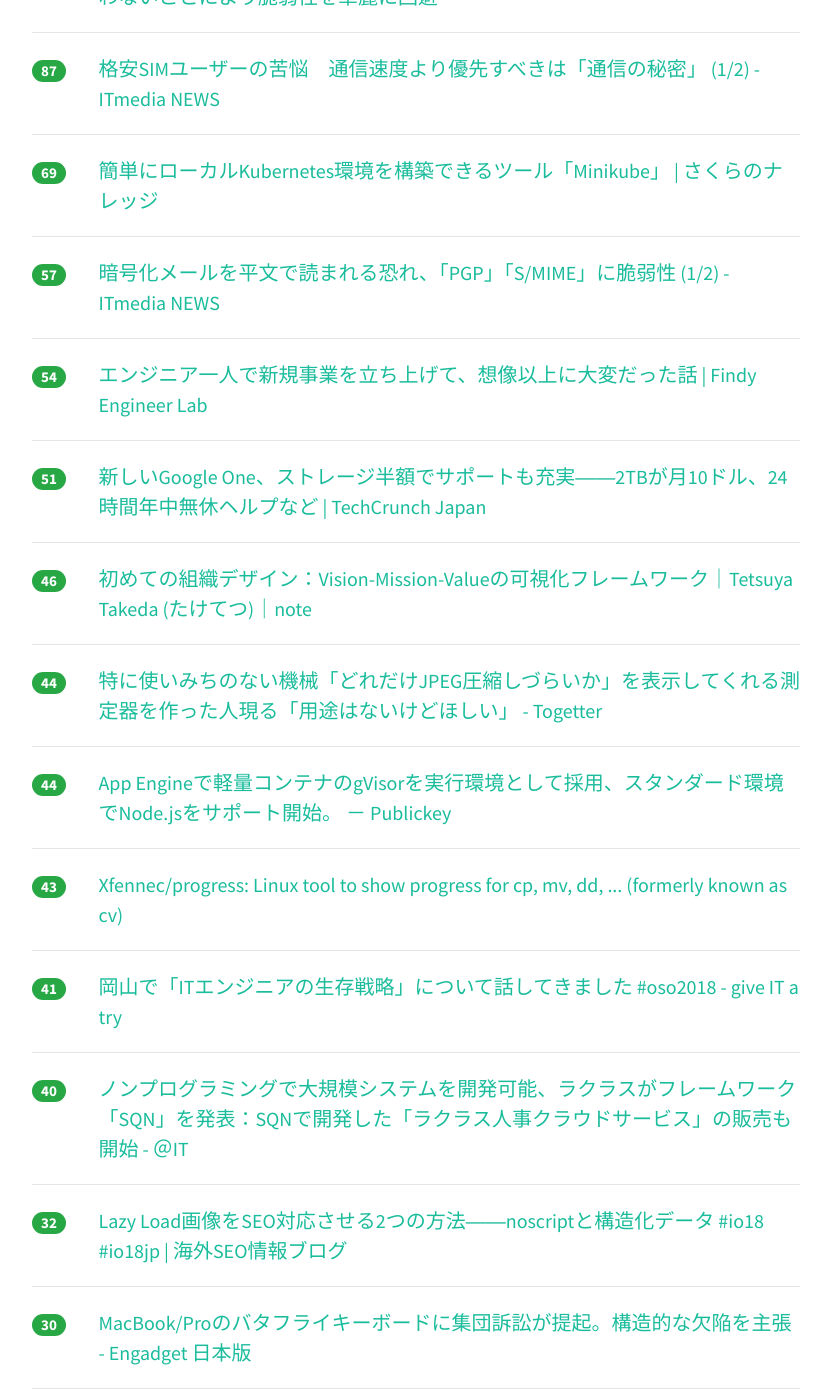
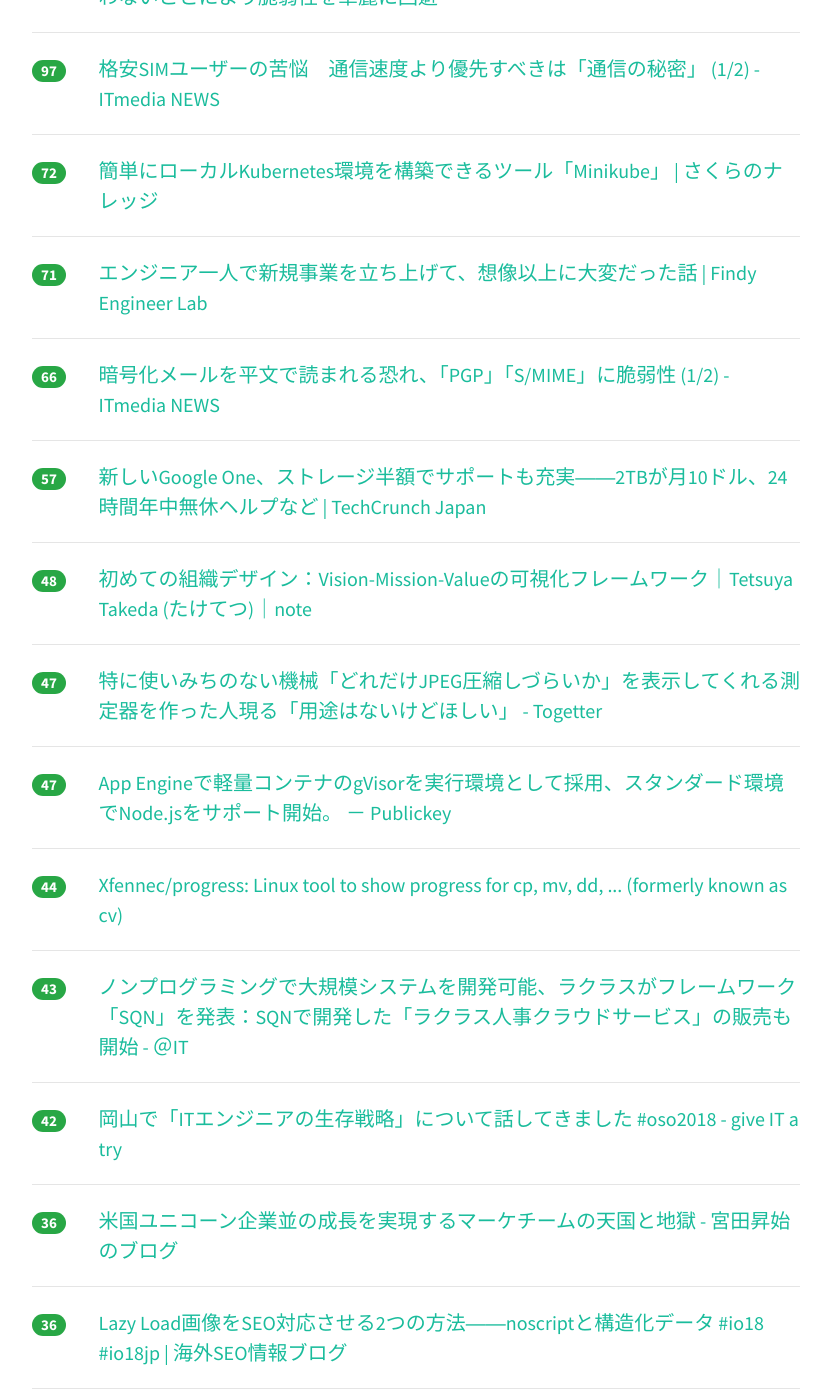
Before and after one commit to yatta47/hatena-matome-site, a Jekyll site: the page built from _posts/2018-05-15-hatena.md, in a window 1280 px wide and 1400 px high, scrolled down 598 px. Shown: the whole window, without its empty margins (224-1054 px from the left). Built offline with Jekyll 4.4.1, drawn with Linux system fonts in a browser that asks for light colours; nearby versions of some CDN libraries; some of the changed text lies outside the part shown.

Commit message:
Updated 2018-05-15

```diff
--- a/_posts/2018-05-15-hatena.md
+++ b/_posts/2018-05-15-hatena.md
@@ -1,99 +1,114 @@
 ---
 layout: post
 title:  "2018-05-15 はてぶIT"
-date:   2018-05-15 14:01:30
+date:   2018-05-15 15:01:24
 tags: [it-hotentry]
 ---
-44 件のデータあり
+49 件のデータあり
 
 <hr><div class="row">
-<div class="col-1"><span class="badge badge-pill badge-success h2">500</span></div>
+<div class="col-1"><span class="badge badge-pill badge-success h2">527</span></div>
 <div class="col-11"><a href='http://www.hassy-blog.com/entry/how_to_write_code_without_comments' target='_blank'>コメントのいらないプログラムの書き方 - NZ MoyaSystem</a></div>
 </div>
 <hr>
 <div class="row">
-<div class="col-1"><span class="badge badge-pill badge-success h2">210</span></div>
+<div class="col-1"><span class="badge badge-pill badge-success h2">226</span></div>
 <div class="col-11"><a href='https://www.slideshare.net/ohesotori/dns-23491023' target='_blank'>DNS移転失敗体験談</a></div>
 </div>
 <hr>
 <div class="row">
-<div class="col-1"><span class="badge badge-pill badge-success h2">121</span></div>
+<div class="col-1"><span class="badge badge-pill badge-success h2">125</span></div>
 <div class="col-11"><a href='https://cpplover.blogspot.com/2018/05/openbsd1985intel.html' target='_blank'>本の虫: OpenBSD、1985年に追加されたIntelの最新の誇大広告された機能を使わないことにより脆弱性を華麗に回避</a></div>
 </div>
 <hr>
 <div class="row">
-<div class="col-1"><span class="badge badge-pill badge-success h2">87</span></div>
+<div class="col-1"><span class="badge badge-pill badge-success h2">97</span></div>
 <div class="col-11"><a href='http://www.itmedia.co.jp/news/articles/1805/15/news018.html' target='_blank'>格安SIMユーザーの苦悩　通信速度より優先すべきは「通信の秘密」 (1/2) - ITmedia NEWS</a></div>
 </div>
 <hr>
 <div class="row">
-<div class="col-1"><span class="badge badge-pill badge-success h2">69</span></div>
+<div class="col-1"><span class="badge badge-pill badge-success h2">72</span></div>
 <div class="col-11"><a href='https://knowledge.sakura.ad.jp/15320/' target='_blank'>簡単にローカルKubernetes環境を構築できるツール「Minikube」 | さくらのナレッジ</a></div>
 </div>
 <hr>
 <div class="row">
-<div class="col-1"><span class="badge badge-pill badge-success h2">57</span></div>
+<div class="col-1"><span class="badge badge-pill badge-success h2">71</span></div>
+<div class="col-11"><a href='https://findy-code.io/engineer-lab/engineer-new-project' target='_blank'>エンジニア一人で新規事業を立ち上げて、想像以上に大変だった話 | Findy Engineer Lab</a></div>
+</div>
+<hr>
+<div class="row">
+<div class="col-1"><span class="badge badge-pill badge-success h2">66</span></div>
 <div class="col-11"><a href='http://www.itmedia.co.jp/news/articles/1805/15/news062.html' target='_blank'>暗号化メールを平文で読まれる恐れ、「PGP」「S/MIME」に脆弱性 (1/2) - ITmedia NEWS</a></div>
 </div>
 <hr>
 <div class="row">
-<div class="col-1"><span class="badge badge-pill badge-success h2">54</span></div>
-<div class="col-11"><a href='https://findy-code.io/engineer-lab/engineer-new-project' target='_blank'>エンジニア一人で新規事業を立ち上げて、想像以上に大変だった話 | Findy Engineer Lab</a></div>
-</div>
-<hr>
-<div class="row">
-<div class="col-1"><span class="badge badge-pill badge-success h2">51</span></div>
+<div class="col-1"><span class="badge badge-pill badge-success h2">57</span></div>
 <div class="col-11"><a href='https://jp.techcrunch.com/2018/05/15/2018-05-14-say-hello-to-google-one/' target='_blank'>新しいGoogle One、ストレージ半額でサポートも充実――2TBが月10ドル、24時間年中無休ヘルプなど | TechCrunch Japan</a></div>
 </div>
 <hr>
 <div class="row">
-<div class="col-1"><span class="badge badge-pill badge-success h2">46</span></div>
+<div class="col-1"><span class="badge badge-pill badge-success h2">48</span></div>
 <div class="col-11"><a href='https://note.mu/taketetsu1982/n/n58c041e6bd64' target='_blank'>初めての組織デザイン：Vision-Mission-Valueの可視化フレームワーク｜Tetsuya Takeda (たけてつ)｜note</a></div>
 </div>
 <hr>
 <div class="row">
-<div class="col-1"><span class="badge badge-pill badge-success h2">44</span></div>
+<div class="col-1"><span class="badge badge-pill badge-success h2">47</span></div>
 <div class="col-11"><a href='https://togetter.com/li/1227364' target='_blank'>特に使いみちのない機械「どれだけJPEG圧縮しづらいか」を表示してくれる測定器を作った人現る「用途はないけどほしい」 - Togetter</a></div>
 </div>
 <hr>
 <div class="row">
-<div class="col-1"><span class="badge badge-pill badge-success h2">44</span></div>
+<div class="col-1"><span class="badge badge-pill badge-success h2">47</span></div>
 <div class="col-11"><a href='https://www.publickey1.jp/blog/18/app_enginenodejsgvisor.html' target='_blank'>App Engineで軽量コンテナのgVisorを実行環境として採用、スタンダード環境でNode.jsをサポート開始。 － Publickey</a></div>
 </div>
 <hr>
 <div class="row">
-<div class="col-1"><span class="badge badge-pill badge-success h2">43</span></div>
+<div class="col-1"><span class="badge badge-pill badge-success h2">44</span></div>
 <div class="col-11"><a href='https://github.com/Xfennec/progress' target='_blank'>Xfennec/progress: Linux tool to show progress for cp, mv, dd, ... (formerly known as cv)</a></div>
 </div>
 <hr>
 <div class="row">
-<div class="col-1"><span class="badge badge-pill badge-success h2">41</span></div>
+<div class="col-1"><span class="badge badge-pill badge-success h2">43</span></div>
+<div class="col-11"><a href='http://www.atmarkit.co.jp/ait/articles/1805/14/news035.html' target='_blank'>ノンプログラミングで大規模システムを開発可能、ラクラスがフレームワーク「SQN」を発表：SQNで開発した「ラクラス人事クラウドサービス」の販売も開始 - ＠IT</a></div>
+</div>
+<hr>
+<div class="row">
+<div class="col-1"><span class="badge badge-pill badge-success h2">42</span></div>
 <div class="col-11"><a href='http://blog.jnito.com/entry/2018/05/14/114740' target='_blank'>岡山で「ITエンジニアの生存戦略」について話してきました #oso2018 - give IT a try</a></div>
 </div>
 <hr>
 <div class="row">
-<div class="col-1"><span class="badge badge-pill badge-success h2">40</span></div>
-<div class="col-11"><a href='http://www.atmarkit.co.jp/ait/articles/1805/14/news035.html' target='_blank'>ノンプログラミングで大規模システムを開発可能、ラクラスがフレームワーク「SQN」を発表：SQNで開発した「ラクラス人事クラウドサービス」の販売も開始 - ＠IT</a></div>
+<div class="col-1"><span class="badge badge-pill badge-success h2">36</span></div>
+<div class="col-11"><a href='http://blog.shojimiyata.com/entry/2018/05/14/165146' target='_blank'>米国ユニコーン企業並の成長を実現するマーケチームの天国と地獄 - 宮田昇始のブログ</a></div>
+</div>
+<hr>
+<div class="row">
+<div class="col-1"><span class="badge badge-pill badge-success h2">36</span></div>
+<div class="col-11"><a href='https://www.suzukikenichi.com/blog/two-ways-to-have-lazy-loading-images-indexed/' target='_blank'>Lazy Load画像をSEO対応させる2つの方法――noscriptと構造化データ #io18 #io18jp | 海外SEO情報ブログ</a></div>
 </div>
 <hr>
 <div class="row">
 <div class="col-1"><span class="badge badge-pill badge-success h2">32</span></div>
-<div class="col-11"><a href='https://www.suzukikenichi.com/blog/two-ways-to-have-lazy-loading-images-indexed/' target='_blank'>Lazy Load画像をSEO対応させる2つの方法――noscriptと構造化データ #io18 #io18jp | 海外SEO情報ブログ</a></div>
+<div class="col-11"><a href='https://qiita.com/yaegaki/items/4bf3c7ebfa4f84e4229a' target='_blank'>絵文字😄で物理演算がしたい👌 - Qiita</a></div>
 </div>
 <hr>
 <div class="row">
-<div class="col-1"><span class="badge badge-pill badge-success h2">30</span></div>
+<div class="col-1"><span class="badge badge-pill badge-success h2">31</span></div>
 <div class="col-11"><a href='https://japanese.engadget.com/2018/05/14/macbook-pro/' target='_blank'>MacBook/Proのバタフライキーボードに集団訴訟が提起。構造的な欠陥を主張 - Engadget 日本版</a></div>
 </div>
 <hr>
 <div class="row">
-<div class="col-1"><span class="badge badge-pill badge-success h2">29</span></div>
-<div class="col-11"><a href='http://blog.shojimiyata.com/entry/2018/05/14/165146' target='_blank'>米国ユニコーン企業並の成長を実現するマーケチームの天国と地獄 - 宮田昇始のブログ</a></div>
+<div class="col-1"><span class="badge badge-pill badge-success h2">31</span></div>
+<div class="col-11"><a href='http://jp.techcrunch.com/2018/05/15/2018-05-14-say-hello-to-google-one/' target='_blank'>新しいGoogle One、ストレージ半額でサポートも充実――2TBが月10ドル、24時間年中無休ヘルプなど | TechCrunch Japan</a></div>
 </div>
 <hr>
 <div class="row">
-<div class="col-1"><span class="badge badge-pill badge-success h2">28</span></div>
-<div class="col-11"><a href='http://jp.techcrunch.com/2018/05/15/2018-05-14-say-hello-to-google-one/' target='_blank'>新しいGoogle One、ストレージ半額でサポートも充実――2TBが月10ドル、24時間年中無休ヘルプなど | TechCrunch Japan</a></div>
+<div class="col-1"><span class="badge badge-pill badge-success h2">31</span></div>
+<div class="col-11"><a href='http://inabower.hateblo.jp/entry/2018/05/13/021447' target='_blank'>車内が臭いときにどの窓を開けたらいいのか - 空気抵抗はあるものとする</a></div>
+</div>
+<hr>
+<div class="row">
+<div class="col-1"><span class="badge badge-pill badge-success h2">31</span></div>
+<div class="col-11"><a href='http://techlife.cookpad.com/entry/2018-05-15-android-minsdkversion-21' target='_blank'>Androidアプリ の minSdkVersion を21にした話 - クックパッド開発者ブログ</a></div>
 </div>
 <hr>
 <div class="row">
@@ -102,18 +117,23 @@ tags: [it-hotentry]
 </div>
 <hr>
 <div class="row">
-<div class="col-1"><span class="badge badge-pill badge-success h2">27</span></div>
+<div class="col-1"><span class="badge badge-pill badge-success h2">28</span></div>
 <div class="col-11"><a href='http://www.itmedia.co.jp/news/articles/1805/15/news058.html' target='_blank'>「Googleドライブ」有料版が「Google One」に　ファミリー共有も - ITmedia NEWS</a></div>
 </div>
 <hr>
 <div class="row">
-<div class="col-1"><span class="badge badge-pill badge-success h2">26</span></div>
-<div class="col-11"><a href='https://qiita.com/yaegaki/items/4bf3c7ebfa4f84e4229a' target='_blank'>絵文字😄で物理演算がしたい👌 - Qiita</a></div>
+<div class="col-1"><span class="badge badge-pill badge-success h2">28</span></div>
+<div class="col-11"><a href='https://coliss.com/articles/build-websites/operation/work/frontend-tooling-survey-2018.html' target='_blank'>2018年、フロントエンドのデベロッパーがプロジェクトで使用しているCSS, JavaScriptのツールを調査 | コリス</a></div>
 </div>
 <hr>
 <div class="row">
-<div class="col-1"><span class="badge badge-pill badge-success h2">25</span></div>
-<div class="col-11"><a href='http://inabower.hateblo.jp/entry/2018/05/13/021447' target='_blank'>車内が臭いときにどの窓を開けたらいいのか - 空気抵抗はあるものとする</a></div>
+<div class="col-1"><span class="badge badge-pill badge-success h2">26</span></div>
+<div class="col-11"><a href='https://gigazine.net/news/20180514-late-people-positive-personality/' target='_blank'>元遅刻魔が語る「遅刻癖のある人は自己中・無礼なのではなく、自分はスーパーマンだと思っている」説 - GIGAZINE</a></div>
+</div>
+<hr>
+<div class="row">
+<div class="col-1"><span class="badge badge-pill badge-success h2">26</span></div>
+<div class="col-11"><a href='http://blog.hatenablog.com/entry/2018/05/15/120000' target='_blank'>勝間和代さんに聞く「今、本気でブログを書く理由」 - 週刊はてなブログ</a></div>
 </div>
 <hr>
 <div class="row">
@@ -133,7 +153,7 @@ tags: [it-hotentry]
 <hr>
 <div class="row">
 <div class="col-1"><span class="badge badge-pill badge-success h2">23</span></div>
-<div class="col-11"><a href='http://blog.hatenablog.com/entry/2018/05/15/120000' target='_blank'>勝間和代さんに聞く「今、本気でブログを書く理由」 - 週刊はてなブログ</a></div>
+<div class="col-11"><a href='https://togetter.com/li/1227150' target='_blank'>無料Web漫画『おしえて! ギャル子ちゃん』最新話が神回なのでおしらせいたします（1話完結の第106話になります) - Togetter</a></div>
 </div>
 <hr>
 <div class="row">
@@ -143,22 +163,27 @@ tags: [it-hotentry]
 <hr>
 <div class="row">
 <div class="col-1"><span class="badge badge-pill badge-success h2">21</span></div>
-<div class="col-11"><a href='https://gigazine.net/news/20180514-late-people-positive-personality/' target='_blank'>元遅刻魔が語る「遅刻癖のある人は自己中・無礼なのではなく、自分はスーパーマンだと思っている」説 - GIGAZINE</a></div>
+<div class="col-11"><a href='https://iphone-mania.jp/news-212414/' target='_blank'>今秋の液晶モデル名は「iPhone8s」、本体色はブルー、イエロー、ピンクか - iPhone Mania</a></div>
 </div>
 <hr>
 <div class="row">
 <div class="col-1"><span class="badge badge-pill badge-success h2">21</span></div>
-<div class="col-11"><a href='http://techlife.cookpad.com/entry/2018-05-15-android-minsdkversion-21' target='_blank'>Androidアプリ の minSdkVersion を21にした話 - クックパッド開発者ブログ</a></div>
+<div class="col-11"><a href='https://qiita.com/m_kitano/items/458152b661916a39f87b' target='_blank'>サーバレスアプリ開発をjQueryでがんばらないためのVue.js - Qiita</a></div>
 </div>
 <hr>
 <div class="row">
 <div class="col-1"><span class="badge badge-pill badge-success h2">20</span></div>
-<div class="col-11"><a href='https://coliss.com/articles/build-websites/operation/work/frontend-tooling-survey-2018.html' target='_blank'>2018年、フロントエンドのデベロッパーがプロジェクトで使用しているCSS, JavaScriptのツールを調査 | コリス</a></div>
+<div class="col-11"><a href='https://digiday.jp/agencies/dentsu_hakuhodo_ceo_talk_awasia/' target='_blank'>【AWAsia】電通・博報堂CEO対談、全文書き起こし：「広告会社には無限の可能性がある」 | DIGIDAY［日本版］</a></div>
 </div>
 <hr>
 <div class="row">
-<div class="col-1"><span class="badge badge-pill badge-success h2">19</span></div>
-<div class="col-11"><a href='https://iphone-mania.jp/news-212414/' target='_blank'>今秋の液晶モデル名は「iPhone8s」、本体色はブルー、イエロー、ピンクか - iPhone Mania</a></div>
+<div class="col-1"><span class="badge badge-pill badge-success h2">20</span></div>
+<div class="col-11"><a href='https://www.nikkei.com/article/DGXMZO30491420U8A510C1X30000/' target='_blank'>ニコニコ動画、ユーザー目線でようやく刷新　「炎上」を超えて　　：日本経済新聞</a></div>
+</div>
+<hr>
+<div class="row">
+<div class="col-1"><span class="badge badge-pill badge-success h2">20</span></div>
+<div class="col-11"><a href='http://nlab.itmedia.co.jp/nl/articles/1805/14/news091.html' target='_blank'>作品名を検索→海賊サイトが上位表示される問題　「漫画村」は4月に姿消す　アニメと映画は今なお深刻 - ねとらぼ</a></div>
 </div>
 <hr>
 <div class="row">
@@ -168,12 +193,7 @@ tags: [it-hotentry]
 <hr>
 <div class="row">
 <div class="col-1"><span class="badge badge-pill badge-success h2">19</span></div>
-<div class="col-11"><a href='https://digiday.jp/agencies/dentsu_hakuhodo_ceo_talk_awasia/' target='_blank'>【AWAsia】電通・博報堂CEO対談、全文書き起こし：「広告会社には無限の可能性がある」 | DIGIDAY［日本版］</a></div>
-</div>
-<hr>
-<div class="row">
-<div class="col-1"><span class="badge badge-pill badge-success h2">19</span></div>
-<div class="col-11"><a href='http://nlab.itmedia.co.jp/nl/articles/1805/14/news091.html' target='_blank'>作品名を検索→海賊サイトが上位表示される問題　「漫画村」は4月に姿消す　アニメと映画は今なお深刻 - ねとらぼ</a></div>
+<div class="col-11"><a href='https://pc.watch.impress.co.jp/docs/news/1121847.html' target='_blank'>【速報】キングジム、電子ペーパー搭載で折りたたみキーボードの「ポメラDM30」 - PC Watch</a></div>
 </div>
 <hr>
 <div class="row">
@@ -183,7 +203,12 @@ tags: [it-hotentry]
 <hr>
 <div class="row">
 <div class="col-1"><span class="badge badge-pill badge-success h2">18</span></div>
-<div class="col-11"><a href='https://www.nikkei.com/article/DGXMZO30491420U8A510C1X30000/' target='_blank'>ニコニコ動画、ユーザー目線でようやく刷新　「炎上」を超えて　　：日本経済新聞</a></div>
+<div class="col-11"><a href='https://applech2.com/archives/20180514-imageoptim-cli-for-mac-imageoptim-imagealpha-jpegmini.html' target='_blank'>Mac用画像圧縮ツールImageOptimやImageAlpha、JPEGminiをコマンドラインから操作＆バッチ処理できるツール「ImageOptim-CLI v2.0」がリリース。 | AAPL Ch.</a></div>
+</div>
+<hr>
+<div class="row">
+<div class="col-1"><span class="badge badge-pill badge-success h2">18</span></div>
+<div class="col-11"><a href='http://www.yasuhisa.com/could/article/nextgen-design-tools/' target='_blank'>次世代デザインツールはどこへ向かうのか　前編 : could</a></div>
 </div>
 <hr>
 <div class="row">
@@ -192,18 +217,13 @@ tags: [it-hotentry]
 </div>
 <hr>
 <div class="row">
-<div class="col-1"><span class="badge badge-pill badge-success h2">16</span></div>
-<div class="col-11"><a href='https://swri.jp/glossary/RPA' target='_blank'>1分でわかる スマートワーク用語集「RPA」 | スマートワーク総研</a></div>
+<div class="col-1"><span class="badge badge-pill badge-success h2">17</span></div>
+<div class="col-11"><a href='https://anond.hatelabo.jp/20180514134700' target='_blank'>敵「紙の方が開きやすい」「紙じゃないとメモできない」</a></div>
 </div>
 <hr>
 <div class="row">
 <div class="col-1"><span class="badge badge-pill badge-success h2">16</span></div>
-<div class="col-11"><a href='https://applech2.com/archives/20180514-imageoptim-cli-for-mac-imageoptim-imagealpha-jpegmini.html' target='_blank'>Mac用画像圧縮ツールImageOptimやImageAlpha、JPEGminiをコマンドラインから操作＆バッチ処理できるツール「ImageOptim-CLI v2.0」がリリース。 | AAPL Ch.</a></div>
-</div>
-<hr>
-<div class="row">
-<div class="col-1"><span class="badge badge-pill badge-success h2">16</span></div>
-<div class="col-11"><a href='https://anond.hatelabo.jp/20180514134700' target='_blank'>敵「紙の方が開きやすい」「紙じゃないとメモできない」</a></div>
+<div class="col-11"><a href='https://swri.jp/glossary/RPA' target='_blank'>1分でわかる スマートワーク用語集「RPA」 | スマートワーク総研</a></div>
 </div>
 <hr>
 <div class="row">
@@ -217,7 +237,7 @@ tags: [it-hotentry]
 </div>
 <hr>
 <div class="row">
-<div class="col-1"><span class="badge badge-pill badge-success h2">11</span></div>
+<div class="col-1"><span class="badge badge-pill badge-success h2">13</span></div>
 <div class="col-11"><a href='http://blog.hisway306.jp/entry/2018/05/15/080000' target='_blank'>PENTAX K-1 Mark IIの高感度時画質がK-1より悪化してるというDPReviewのレポートは本当か？ - 酔人日月抄</a></div>
 </div>
 <hr>
@@ -226,3 +246,8 @@ tags: [it-hotentry]
 <div class="col-11"><a href='http://b.hatena.ne.jp/entry/s/anond.hatelabo.jp/20180513214313' target='_blank'>はてなブックマーク - 独身男性の皆様、どうやって生きてるの？</a></div>
 </div>
 <hr>
+<div class="row">
+<div class="col-1"><span class="badge badge-pill badge-success h2">7</span></div>
+<div class="col-11"><a href='http://www.kingjim.co.jp/pomera/dm30/' target='_blank'>DM30｜デジタルメモ「ポメラ」｜キングジム</a></div>
+</div>
+<hr>
```
